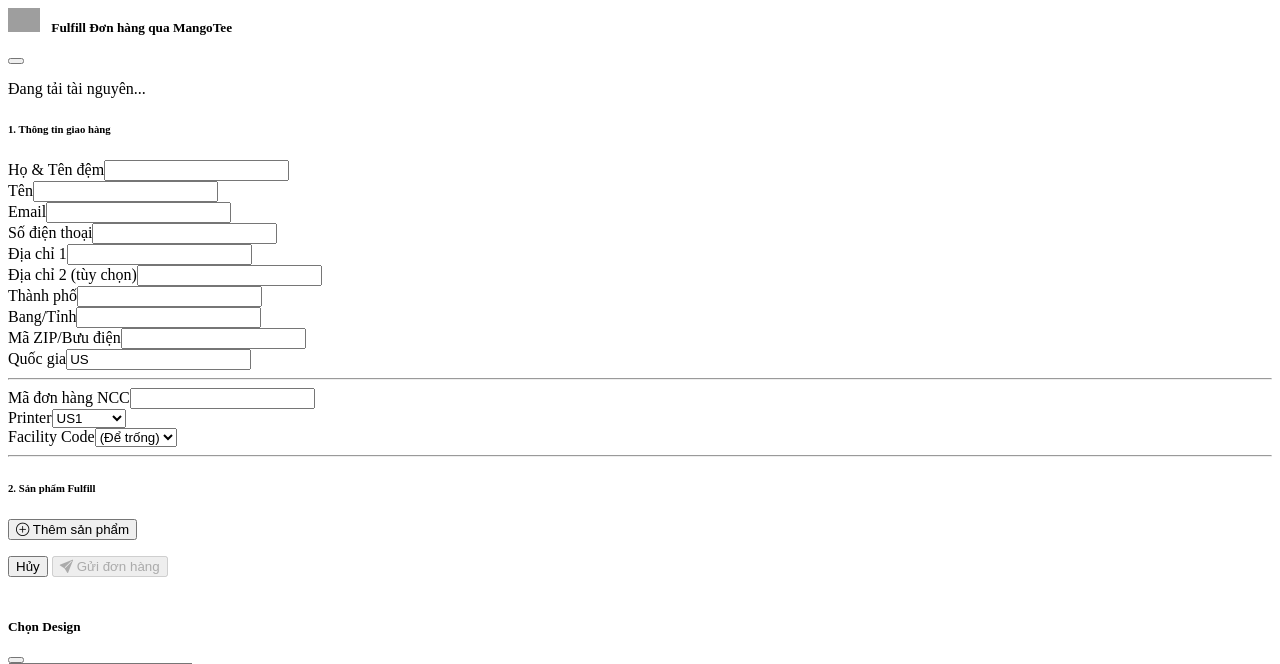
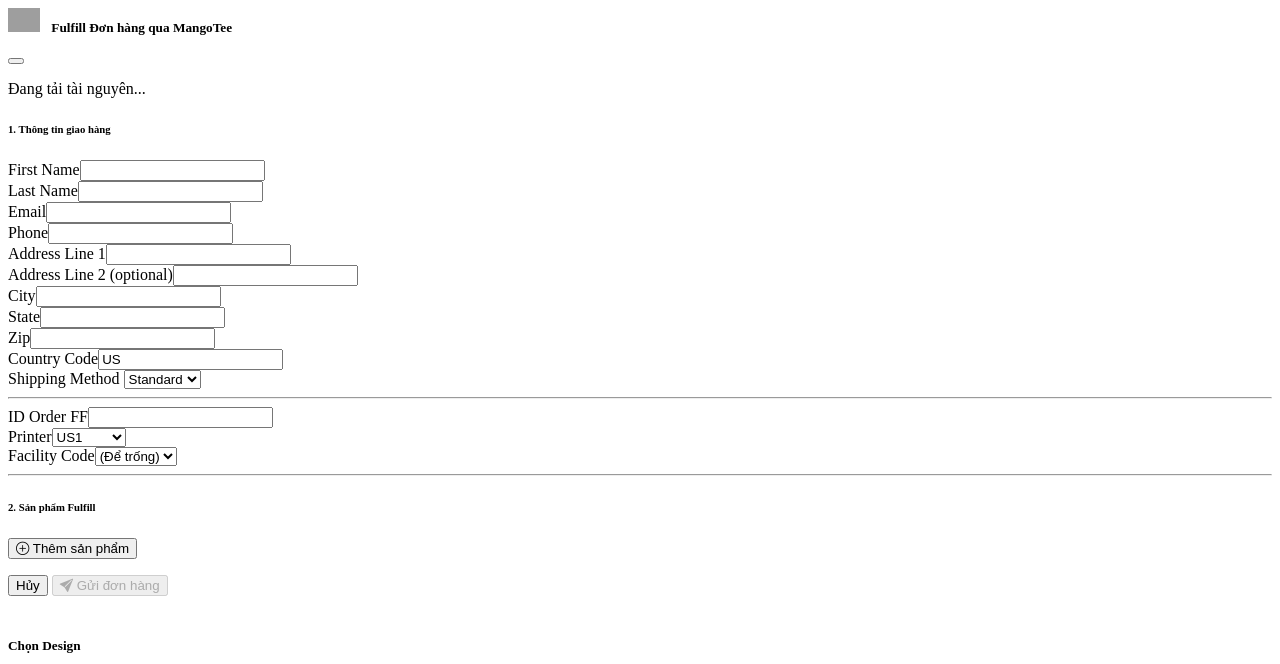
Before and after one commit to PhuongDuyHoang/wocommerce_v1, a Python web app: template app/templates/orders/mangotee.html in a window 1280 px wide. Shown: the top 664 px of the page. Run offline with Jinja, Linux system fonts and the light colour scheme; the template is opened without the code that fills it, so the values that code supplies are empty; some libraries are stand-ins or nearby versions; grey boxes are pictures that could not be loaded.

Commit message:
done mango tee

```diff
--- a/app/templates/orders/mangotee.html
+++ b/app/templates/orders/mangotee.html
@@ -33,20 +53,30 @@
     <form id="mangotee-form" class="d-none">
         <h6>1. Thông tin giao hàng</h6>
         <div class="row">
-            <div class="col-md-3 mb-2"><label for="shipping-first-name" class="form-label">Họ & Tên đệm</label><input type="text" class="form-control" id="shipping-first-name" required></div>
-            <div class="col-md-3 mb-2"><label for="shipping-last-name" class="form-label">Tên</label><input type="text" class="form-control" id="shipping-last-name" required></div>
+            <div class="col-md-3 mb-2"><label for="shipping-first-name" class="form-label">First Name</label><input type="text" class="form-control" id="shipping-first-name" required></div>
+            <div class="col-md-3 mb-2"><label for="shipping-last-name" class="form-label">Last Name</label><input type="text" class="form-control" id="shipping-last-name" required></div>
             <div class="col-md-6 mb-2"><label for="shipping-email" class="form-label">Email</label><input type="email" class="form-control" id="shipping-email"></div>
-            <div class="col-md-6 mb-2"><label for="shipping-phone" class="form-label">Số điện thoại</label><input type="text" class="form-control" id="shipping-phone" required></div>
-            <div class="col-md-6 mb-2"><label for="shipping-address1" class="form-label">Địa chỉ 1</label><input type="text" class="form-control" id="shipping-address1" required></div>
-            <div class="col-md-6 mb-2"><label for="shipping-address2" class="form-label">Địa chỉ 2 (tùy chọn)</label><input type="text" class="form-control" id="shipping-address2"></div>
-            <div class="col-md-4 mb-2"><label for="shipping-city" class="form-label">Thành phố</label><input type="text" class="form-control" id="shipping-city" required></div>
-            <div class="col-md-4 mb-2"><label for="shipping-state" class="form-label">Bang/Tỉnh</label><input type="text" class="form-control" id="shipping-state" required></div>
-            <div class="col-md-4 mb-2"><label for="shipping-zip" class="form-label">Mã ZIP/Bưu điện</label><input type="text" class="form-control" id="shipping-zip" required></div>
-            <div class="col-md-4 mb-3"><label for="shipping-country" class="form-label">Quốc gia</label><input type="text" class="form-control" id="shipping-country" value="US" required></div>
+            <div class="col-md-6 mb-2"><label for="shipping-phone" class="form-label">Phone</label><input type="text" class="form-control" id="shipping-phone" required></div>
+            <div class="col-md-6 mb-2"><label for="shipping-address1" class="form-label">Address Line 1</label><input type="text" class="form-control" id="shipping-address1" required></div>
+            <div class="col-md-6 mb-2"><label for="shipping-address2" class="form-label">Address Line 2 (optional)</label><input type="text" class="form-control" id="shipping-address2"></div>
+            <div class="col-md-4 mb-2"><label for="shipping-city" class="form-label">City</label><input type="text" class="form-control" id="shipping-city" required></div>
+            <div class="col-md-4 mb-2"><label for="shipping-state" class="form-label">State</label><input type="text" class="form-control" id="shipping-state" required></div>
+            <div class="col-md-4 mb-2"><label for="shipping-zip" class="form-label">Zip</label><input type="text" class="form-control" id="shipping-zip" required></div>
+            <div class="col-md-4 mb-3"><label for="shipping-country" class="form-label">Country Code</label><input type="text" class="form-control" id="shipping-country" value="US" required></div>
+            <div class="col-md-4 mb-3">
+                <label for="shipping-method-select" class="form-label">Shipping Method</label>
+                <select class="form-select" id="shipping-method-select" required>
+                    <option value="standard" selected>Standard</option>
+                    <option value="priority">Priority</option>
+                    <option value="express">Express</option>
+                    <option value="rush">Rush</option>
+                    <option value="expedite">Expedite</option>
+                </select>
+            </div>
         </div>
         <hr>
         <div class="row">
-            <div class="col-md-6 mb-3"><label for="mangotee-order-id" class="form-label">Mã đơn hàng NCC</label><input type="text" class="form-control" id="mangotee-order-id" required></div>
+            <div class="col-md-6 mb-3"><label for="mangotee-order-id" class="form-label">ID Order FF</label><input type="text" class="form-control" id="mangotee-order-id" required></div>
             <div class="col-md-3 mb-3"><label for="mangotee-printer-select" class="form-label">Printer</label><select class="form-select" id="mangotee-printer-select" required><option value="US1" selected>US1</option><option value="FASTUS">FASTUS</option><option value="TIKTOK">TIKTOK</option><option value="VNEMB">VNEMB</option><option value="USEMB">USEMB</option></select></div>
             <div class="col-md-3 mb-3"><label for="mangotee-facility-code" class="form-label">Facility Code</label><select class="form-select" id="mangotee-facility-code"><option value="" selected>(Để trống)</option><option value="SJ">SJ</option><option value="VA">VA</option><option value="TX">TX</option></select></div>
         </div>
@@ -99,7 +126,15 @@
         document.getElementById('shipping-state').value = shipping.state || '';
         document.getElementById('shipping-zip').value = shipping.postcode || '';
         document.getElementById('shipping-country').value = shipping.country || 'US';
-        document.getElementById('mangotee-order-id').value = data.wc_order_id ? `WC-${data.wc_order_id}` : '';
+
+        // <<< SỬA LỖI THEO YÊU CẦU: Cấu trúc lại mã đơn hàng NCC >>>
+        if (data.store_name && data.wc_order_id) {
+            // Loại bỏ khoảng trắng khỏi tên store và nối với mã đơn
+            const storeNameFormatted = data.store_name.replace(/\s+/g, '');
+            document.getElementById('mangotee-order-id').value = `${storeNameFormatted}-${data.wc_order_id}`;
+        } else {
+            document.getElementById('mangotee-order-id').value = data.wc_order_id ? `WC-${data.wc_order_id}` : '';
+        }
     };
 
     const renderDesigns = (query = '') => {
@@ -201,13 +236,10 @@
     };
 
     addProductBtn.addEventListener('click', addProductCard);
-    printerSelect.addEventListener('change', () => { showToast('Printer đã thay đổi, vui lòng chọn lại sản phẩm.', 'warning'); lineItemsContainer.innerHTML = ''; addProductCard(); });
+    printerSelect.addEventListener('change', () => { window.showToast('Printer đã thay đổi, vui lòng chọn lại sản phẩm.', 'warning'); lineItemsContainer.innerHTML = ''; addProductCard(); });
     designSearchBtn.addEventListener('click', () => renderDesigns(designSearchInput.value));
     designSearchInput.addEventListener('keyup', e => { if (e.key === 'Enter') renderDesigns(e.target.value) });
-
     document.addEventListener('click', e => { if (!e.target.closest('.autocomplete-container')) document.querySelectorAll('.autocomplete-items.show').forEach(d => d.classList.remove('show')); });
-
-    // SỬA LỖI: Thêm listener 'focusin' để xổ autocomplete khi click
     lineItemsContainer.addEventListener('focusin', e => {
         if (e.target.classList.contains('product-type-input')) handleAutocomplete(e.target, getProductTypeSource);
         if (e.target.classList.contains('variant-input')) handleAutocomplete(e.target, getVariantSource);
@@ -219,10 +251,15 @@
     lineItemsContainer.addEventListener('click', e => {
         const removeBtn = e.target.closest('.remove-product-btn');
         const selectDesignBtn = e.target.closest('.select-design-btn');
+        const thumbContainer = e.target.closest('.design-thumbnail-container');
         if (removeBtn) removeBtn.closest('.line-item-card').remove();
         if (selectDesignBtn) {
             fulfillState.currentTarget = { input: selectDesignBtn.dataset.targetInput, thumb: selectDesignBtn.dataset.targetThumb };
             designSelectModal.show();
+        }
+        if (thumbContainer && thumbContainer.dataset.viewUrl) {
+            document.getElementById('viewDesignImage').src = thumbContainer.dataset.viewUrl;
+            viewDesignModal.show();
         }
     });
     designGrid.addEventListener('click', e => {
@@ -230,8 +267,12 @@
         if (viewBtn) { document.getElementById('viewDesignImage').src = viewBtn.dataset.viewUrl; viewDesignModal.show(); return; }
         const card = e.target.closest('.card[data-design-url]');
         if (card && fulfillState.currentTarget.input) {
+            const thumbEl = document.getElementById(fulfillState.currentTarget.thumb);
             document.getElementById(fulfillState.currentTarget.input).value = card.dataset.designUrl;
-            document.getElementById(fulfillState.currentTarget.thumb).innerHTML = `<img src="${card.dataset.designUrl}" class="design-thumbnail"/>`;
+            thumbEl.dataset.viewUrl = card.dataset.designUrl;
+            thumbEl.innerHTML = `
+                <img src="${card.dataset.designUrl}" class="design-thumbnail"/>
+                <span class="view-selected-thumb-btn"><i class="bi bi-eye-fill"></i></span>`;
             designSelectModal.hide();
         }
     });
@@ -243,7 +284,7 @@
         try {
             const order_payload = {
                 order_id: document.getElementById('mangotee-order-id').value, facility_code: document.getElementById('mangotee-facility-code').value,
-                seller: "", shipping_method: "standard", order_source: "API",
+                seller: "", shipping_method: document.getElementById('shipping-method-select').value, order_source: "API",
                 FirstName: document.getElementById('shipping-first-name').value.trim(), LastName: document.getElementById('shipping-last-name').value.trim(),
                 AddressLine1: document.getElementById('shipping-address1').value.trim(), AddressLine2: document.getElementById('shipping-address2').value.trim(),
                 City: document.getElementById('shipping-city').value.trim(), StateOrRegion: document.getElementById('shipping-state').value.trim(),
@@ -270,13 +311,11 @@
             });
             const data = await res.json();
             if (!res.ok || !data.success) throw new Error(data.message || 'Lỗi gửi đơn hàng.');
-            // Gọi hàm showToast toàn cục
-            showToast(data.message, 'success');
+            window.showToast(data.message, 'success');
             bootstrap.Modal.getInstance(document.getElementById('fulfillModal')).hide();
             setTimeout(() => window.location.reload(), 1500);
         } catch (error) {
-            // Gọi hàm showToast toàn cục
-            showToast(error.message, 'danger');
+            window.showToast(error.message, 'danger');
         } finally {
             submitBtn.disabled = false;
             submitBtn.innerHTML = '<i class="bi bi-send-fill"></i> Gửi đơn hàng';
```
Also changed, not shown: other parts of app/templates/orders/mangotee.html (+22 -5 lines).
